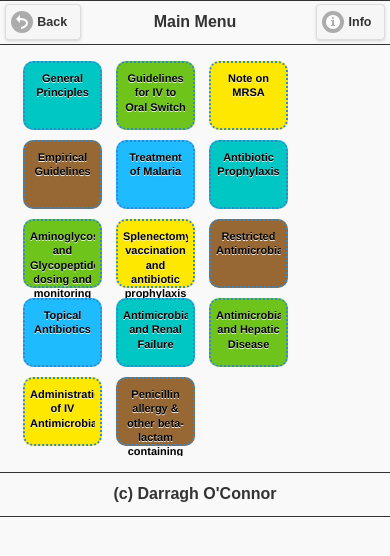
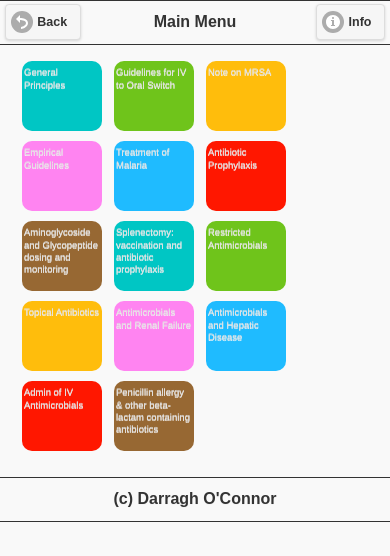
Before and after one commit to oconnd10/hse-app_real, a plain HTML site: page platforms/ios/www/welcome.html in a window 390 px wide. Drawn offline with nearby package versions, Linux system fonts and the light colour scheme; some packages are replaced by stand-ins of ours.

Commit message:
Final Submit for now
Just changed about the colour scheme, made grid look nicer and fitting
text in grid etc.

```diff
--- a/platforms/ios/www/Json/contents.json
+++ b/platforms/ios/www/Json/contents.json
@@ -50,7 +50,7 @@
         "url":"<a>",
         "Background":"background-color:red;"
       }, {
-        "Name": "Administration of IV Antimicrobials",
+        "Name": "Admin of IV Antimicrobials",
         "url":"<a>",
         "Background":"background-color:red"
       }, {
--- a/platforms/ios/www/css/index.css
+++ b/platforms/ios/www/css/index.css
@@ -97,6 +97,8 @@ body {
     top: 40px;
     display: none;
 }
+
+.ui-page { background: gray;}
 
 .topbar{
 padding:0px;
@@ -231,15 +233,13 @@ body .ui-footer .ui-title {
 }
 
 .grid {
-height:65px;
-width:75px;
+height:70px;
+width:80px;
 display: inline-block;
 float: left;
-margin-left: 7px;
-margin-right: 7px;
+margin-left: 6px;
+margin-right: 6px;
 margin-bottom: 10px;
-border-style: dotted;
-border-width:2px;
 border-radius:10px;
 background-color: #C8C8C8;
 }
@@ -248,16 +248,14 @@ background-color: #C8C8C8;
 {
 font-family: "Helvetica Neue", "Helvetica";
 font-style: "Light";
-font-weight: none;
+font-weight: lighter;
 overflow: hidden;
-font-size: 11px;
-font-weight:bold;
-text-align: center;
+font-size: 9.5px;
+text-align: left;
 vertical-align: middle;
-margin:5px;
-margin-top: 8px;
-color:#000000;
-
+margin:2px;
+margin-top: 5px;
+color:#E0E0E0;
 }
 
 
--- a/platforms/ios/www/welcome.html
+++ b/platforms/ios/www/welcome.html
@@ -45,9 +45,11 @@
       var color= new Array();
       color[0]= '#00c6c4;';
       color[1]= '#6fc41b;';
-      color[2]= '#ffe800;';
-      color[3]= '#976833;';
+      color[2]= '#ffbd0c;';
+      color[3]= '#ff84f1;';
       color[4]= '#1fbbff;';
+      color[5]= '#ff1700;';
+      color[6]= '#976833;';
       var k=0;
 
 
@@ -61,7 +63,7 @@
          var toc= '';
          $.each(data.tcontent, function(index, item) {
           if (j > 2) { j = 0; }
-          if (k > 4) { k = 0; }
+          if (k > 6) { k = 0; }
           toc += "<div class='ui-block- ' " + grid[j] + " '>" + item.url + '<div class="grid" style="background-color: ' + color[k] + ' ">' + "<p class='gridtext'>"  + item.Name  + "</p>" +  "</div>" + "</a>" + "</div>"
           j++;
           k++;
```
Also changed, not shown: 1 other file.
